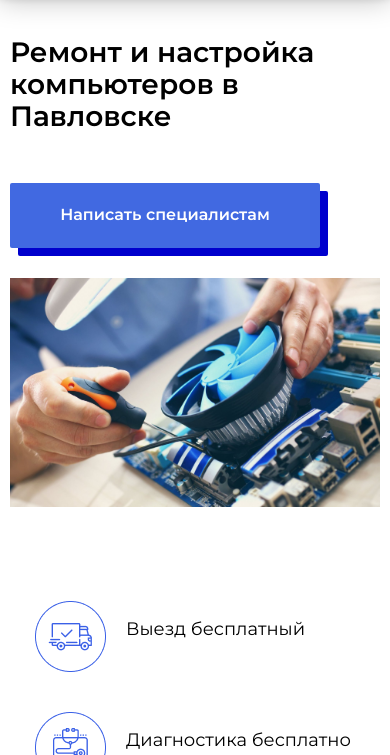
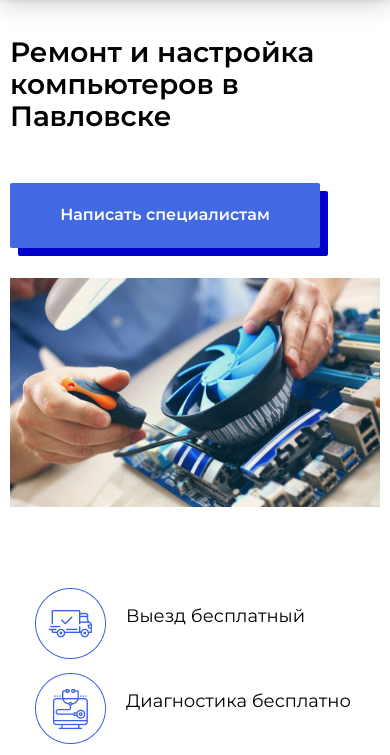
Before and after one commit to coubston/My_Computer_22, a plain HTML site: page index.html in a window 390 px wide. Shown: the part 64-819 px from the top of the page. Drawn offline with Linux system fonts and the light colour scheme; files whose address does not match are found by name.

Commit message:
Update style.css

```diff
--- a/css/style.css
+++ b/css/style.css
@@ -680,6 +680,10 @@ margin-bottom: 20px;
     flex: 0 0 100%;
     justify-content: center;
 }
+    .cards .card {
+    display: flex;
+    margin: 7px 0px;
+}
 .section-2 .price_table {
     background-color: #fff;
     padding: 1px 0px;
```
